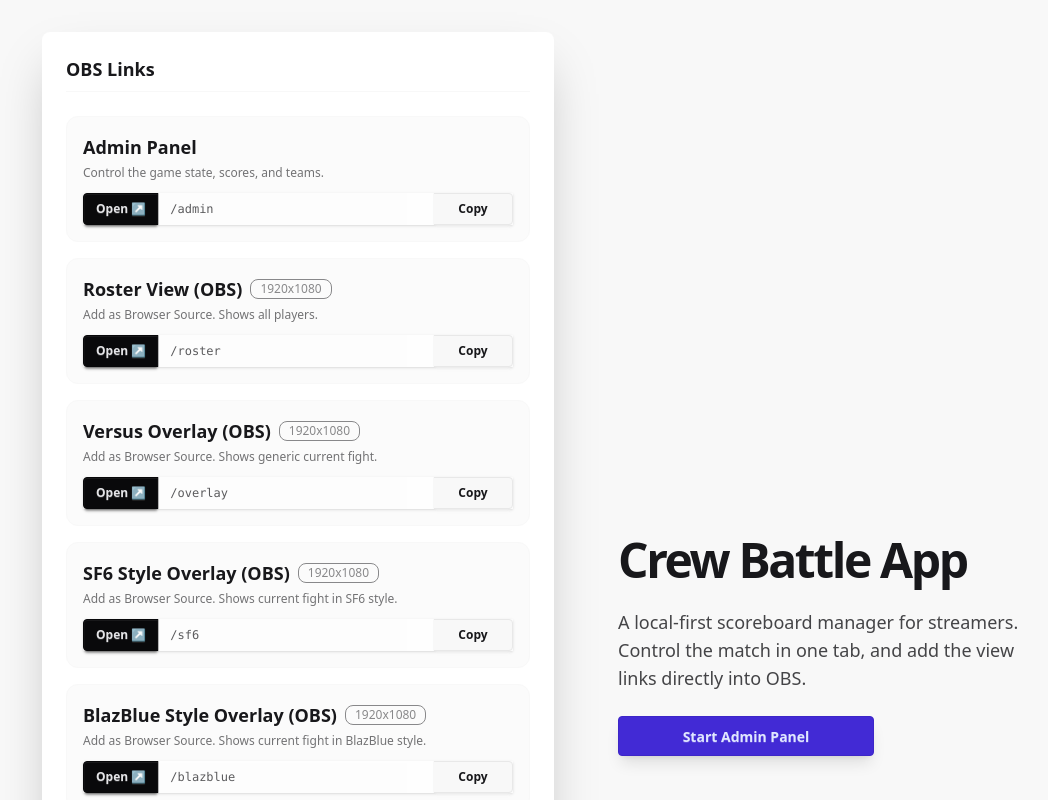
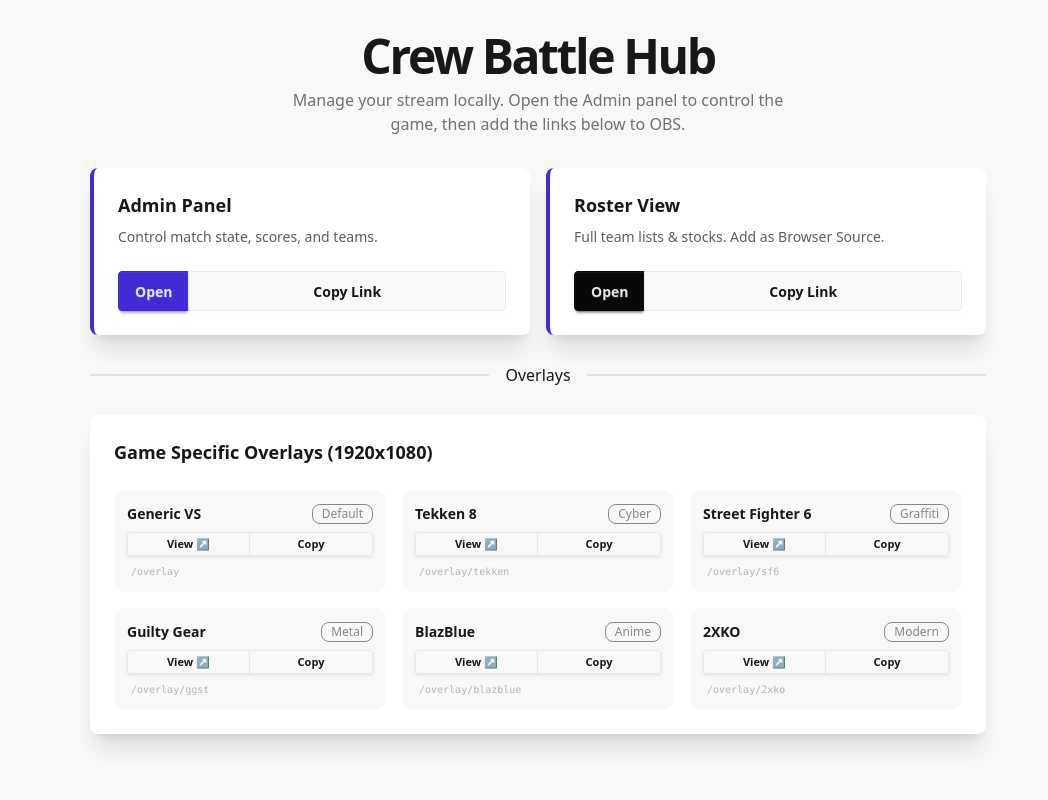
Before and after one commit to lluambo/ll-crew-battle-stream-app, a SvelteKit app: page / in a window 1280 px wide. Shown: the top 800 px of the page, without its empty margins (102-1150 px from the left). Built offline with nearby package versions, Linux system fonts and the light colour scheme.

Commit message:
many fixes to orgnaisation

```diff
--- a/src/routes/+page.svelte
+++ b/src/routes/+page.svelte
@@ -1,127 +1,102 @@
 <script lang="ts">
-	import path from 'node:path/win32';
-
-	// State to track which button currently says "Copied!"
+	import { resolve } from '$app/paths';
 	let copiedId = $state<string | null>(null);
 
-	const links = [
+	// Core application links
+	const coreLinks = [
 		{
 			id: 'admin',
 			name: 'Admin Panel',
 			path: '/admin',
-			desc: 'Control the game state, scores, and teams.'
+			desc: 'Control match state, scores, and teams.',
+			color: 'btn-primary'
 		},
 		{
 			id: 'roster',
-			name: 'Roster View (OBS)',
+			name: 'Roster View',
 			path: '/roster',
-			desc: 'Add as Browser Source. Shows all players.'
-		},
-		{
-			id: 'overlay',
-			name: 'Versus Overlay (OBS)',
-			path: '/overlay',
-			desc: 'Add as Browser Source. Shows generic current fight.'
-		},
-		{
-			id: 'sf6',
-			name: 'SF6 Style Overlay (OBS)',
-			path: '/sf6',
-			desc: 'Add as Browser Source. Shows current fight in SF6 style.'
-		},
-		{
-			id: 'blazblue',
-			name: 'BlazBlue Style Overlay (OBS)',
-			path: '/blazblue',
-			desc: 'Add as Browser Source. Shows current fight in BlazBlue style.'
-		},
-		{
-			id: '2xko',
-			name: '2XKO Style Overlay (OBS)',
-			path: '/2xko',
-			desc: 'Add as Browser Source. Shows current fight in 2xko style.'
-		},
-		{
-			id: 'tekken',
-			name: 'Tekken Style Overlay (OBS)',
-			path: '/tekken',
-			desc: 'Add as Browser Source. Shows current fight in Tekken style.'
-		},
-		{
-			id: 'ggst',
-			name: 'Guilty Gear Strive Style Overlay (OBS)',
-			path: '/ggst',
-			desc: 'Add as Browser Source. Shows current fight in Guilty Gear Strive style.'
+			desc: 'Full team lists & stocks. Add as Browser Source.',
+			color: 'btn-neutral'
 		}
 	];
 
+	// The new game-specific overlays
+	const overlayLinks = [
+		{ id: 'gen', name: 'Generic VS', path: '/overlay', badge: 'Default' },
+		{ id: 't8', name: 'Tekken 8', path: '/overlay/tekken', badge: 'Cyber' },
+		{ id: 'sf6', name: 'Street Fighter 6', path: '/overlay/sf6', badge: 'Graffiti' },
+		{ id: 'gg', name: 'Guilty Gear', path: '/overlay/ggst', badge: 'Metal' },
+		{ id: 'bb', name: 'BlazBlue', path: '/overlay/blazblue', badge: 'Anime' },
+		{ id: '2x', name: '2XKO', path: '/overlay/2xko', badge: 'Modern' }
+	];
+
 	function copyLink(id: string, path: string) {
-		// window.location.origin gives us "http://localhost:5173" (or your IP) automatically
 		const fullUrl = `${window.location.origin}${path}`;
-
 		navigator.clipboard.writeText(fullUrl).then(() => {
 			copiedId = id;
-			// Reset the button text after 2 seconds
 			setTimeout(() => (copiedId = null), 2000);
 		});
 	}
 </script>
 
-<div class="hero min-h-screen bg-base-200 p-4 font-sans">
-	<div class="hero-content w-full max-w-5xl flex-col gap-8 lg:flex-row-reverse lg:gap-16">
-		<div class="text-center lg:text-left">
-			<h1 class="text-5xl font-black tracking-tighter">Crew Battle App</h1>
-			<p class="py-6 text-lg opacity-80">
-				A local-first scoreboard manager for streamers. <br />
-				Control the match in one tab, and add the view links directly into OBS.
+<div class="min-h-screen bg-base-200 p-8 font-sans">
+	<div class="mx-auto max-w-4xl space-y-8">
+		<div class="space-y-2 text-center">
+			<h1 class="text-5xl font-black tracking-tighter">Crew Battle Hub</h1>
+			<p class="mx-auto max-w-lg opacity-60">
+				Manage your stream locally. Open the Admin panel to control the game, then add the links
+				below to OBS.
 			</p>
-			<div class="flex justify-center gap-2 lg:justify-start">
-				<a href="/admin" class="btn btn-wide shadow-lg btn-primary">Start Admin Panel</a>
-			</div>
 		</div>
 
-		<div class="card w-full max-w-lg shrink-0 bg-base-100 shadow-2xl">
+		<div class="grid grid-cols-1 gap-4 md:grid-cols-2">
+			{#each coreLinks as link (link.id)}
+				<div class="card border-l-4 border-primary bg-base-100 shadow-xl">
+					<div class="card-body">
+						<h2 class="card-title">{link.name}</h2>
+						<p class="mb-4 text-sm opacity-70">{link.desc}</p>
+						<div class="join w-full">
+							<a href={resolve(link.path)} target="_blank" class="btn join-item {link.color}"
+								>Open</a
+							>
+							<button class="btn join-item flex-1" onclick={() => copyLink(link.id, link.path)}>
+								{copiedId === link.id ? 'Copied!' : 'Copy Link'}
+							</button>
+						</div>
+					</div>
+				</div>
+			{/each}
+		</div>
+
+		<div class="divider">Overlays</div>
+
+		<div class="card bg-base-100 shadow-xl">
 			<div class="card-body">
-				<h2 class="mb-4 card-title border-b border-base-200 pb-2">OBS Links</h2>
-
-				<div class="flex flex-col gap-4">
-					{#each links as link (link.id)}
+				<h2 class="mb-4 card-title">Game Specific Overlays (1920x1080)</h2>
+				<div class="grid grid-cols-1 gap-4 sm:grid-cols-2 lg:grid-cols-3">
+					{#each overlayLinks as link (link.id)}
 						<div
-							class="flex flex-col gap-3 rounded-xl border border-base-200 bg-base-200/50 p-4 transition-all hover:border-base-300 hover:bg-base-200"
+							class="flex flex-col gap-2 rounded-xl border border-transparent bg-base-200 p-3 transition-all hover:border-base-300"
 						>
-							<div>
-								<div class="flex items-center gap-2">
-									<h3 class="text-lg font-bold">{link.name}</h3>
-									{#if link.id !== 'admin'}
-										<div class="badge badge-outline badge-sm opacity-50">1920x1080</div>
-									{/if}
-								</div>
-								<p class="mt-1 text-xs opacity-60">{link.desc}</p>
+							<div class="flex items-center justify-between">
+								<span class="font-bold">{link.name}</span>
+								<span class="badge badge-outline badge-sm opacity-50">{link.badge}</span>
 							</div>
 
-							<div class="join w-full shadow-sm">
-								<a href={link.path} target="_blank" class="btn join-item btn-sm btn-neutral"
-									>Open ↗</a
-								>
-
-								<div
-									class="join-item flex flex-1 items-center overflow-hidden bg-base-100 px-3 font-mono text-xs whitespace-nowrap opacity-70 select-all"
-								>
-									{@html link.path}
-								</div>
-
+							<div class="join grid grid-cols-2 shadow-sm">
+								<a href={resolve(link.path)} target="_blank" class="btn join-item btn-xs">View ↗</a>
 								<button
-									class="btn join-item min-w-20 btn-sm"
+									class="btn join-item btn-xs"
 									class:btn-success={copiedId === link.id}
 									class:text-white={copiedId === link.id}
 									onclick={() => copyLink(link.id, link.path)}
 								>
-									{#if copiedId === link.id}
-										Copied!
-									{:else}
-										Copy
-									{/if}
+									{copiedId === link.id ? '✓' : 'Copy'}
 								</button>
+							</div>
+
+							<div class="truncate px-1 font-mono text-[10px] opacity-30 select-all">
+								{link.path}
 							</div>
 						</div>
 					{/each}
--- a/src/routes/admin/+page.svelte
+++ b/src/routes/admin/+page.svelte
@@ -1,5 +1,6 @@
 <script lang="ts">
 	import { crewState } from '$lib/state/crew.svelte';
+	import { resolve } from '$app/paths';
 
 	const handleLogo = (e: Event, teamIndex: 0 | 1) => {
 		const input = e.target as HTMLInputElement;
@@ -26,14 +27,24 @@
 
 			<div class="dropdown dropdown-end">
 				<div tabindex="0" role="button" class="btn btn-primary">OBS Links ▼</div>
-				<ul class="dropdown-content menu z-1 w-52 rounded-box bg-base-100 p-2 shadow">
-					<li><a href="./roster" target="_blank">Open Roster View</a></li>
-					<li><a href="./overlay" target="_blank">Open Overlay View</a></li>
-					<li><a href="./tekken" target="_blank">Open Tekken View</a></li>
-					<li><a href="./sf6" target="_blank">Open SF6 View</a></li>
-					<li><a href="./blazblue" target="_blank">Open BlazBlue View</a></li>
-					<li><a href="./ggst" target="_blank">Open Guilty Gear View</a></li>
-					<li><a href="./2xko" target="_blank">Open 2XKO View</a></li>
+				<ul
+					tabindex="0"
+					class="dropdown-content menu z-[1] w-52 rounded-box bg-base-100 p-2 shadow"
+				>
+					<li>
+						<a href={resolve('/roster')} target="_blank">Open Roster View</a>
+					</li>
+					<li>
+						<a href={resolve('/overlay')} target="_blank">Open Generic VS</a>
+					</li>
+
+					<div class="divider my-0"></div>
+
+					<li><a href={resolve('/overlay/sf6')} target="_blank">Open SF6</a></li>
+					<li><a href={resolve('/overlay/tekken')} target="_blank">Open Tekken</a></li>
+					<li><a href={resolve('/overlay/ggst')} target="_blank">Open Guilty Gear</a></li>
+					<li><a href={resolve('/overlay/blazblue')} target="_blank">Open BlazBlue</a></li>
+					<li><a href={resolve('/overlay/2xko')} target="_blank">Open 2XKO</a></li>
 				</ul>
 			</div>
 		</div>
--- a/src/routes/2xko/+page.svelte
+++ b/src/routes/overlay/2xko/+page.svelte
@@ -5,7 +5,6 @@
 	let p2 = $derived(crewState.teams[1].players.find((p) => p.active));
 </script>
 
-/** eslint-disable svelte/require-each-key */
 <div class="flex min-h-screen w-full flex-col items-center justify-end overflow-hidden pb-24">
 	{#if p1 && p2}
 		<div
```
Also changed, not shown: src/routes/overlay/blazblue/+page.svelte (renamed from src/routes/blazblue/+page.svelte), src/routes/overlay/ggst/+page.svelte (renamed from src/routes/ggst/+page.svelte), src/routes/overlay/sf6/+page.svelte (renamed from src/routes/sf6/+page.svelte), src/routes/overlay/tekken/+page.svelte (renamed from src/routes/tekken/+page.svelte).
